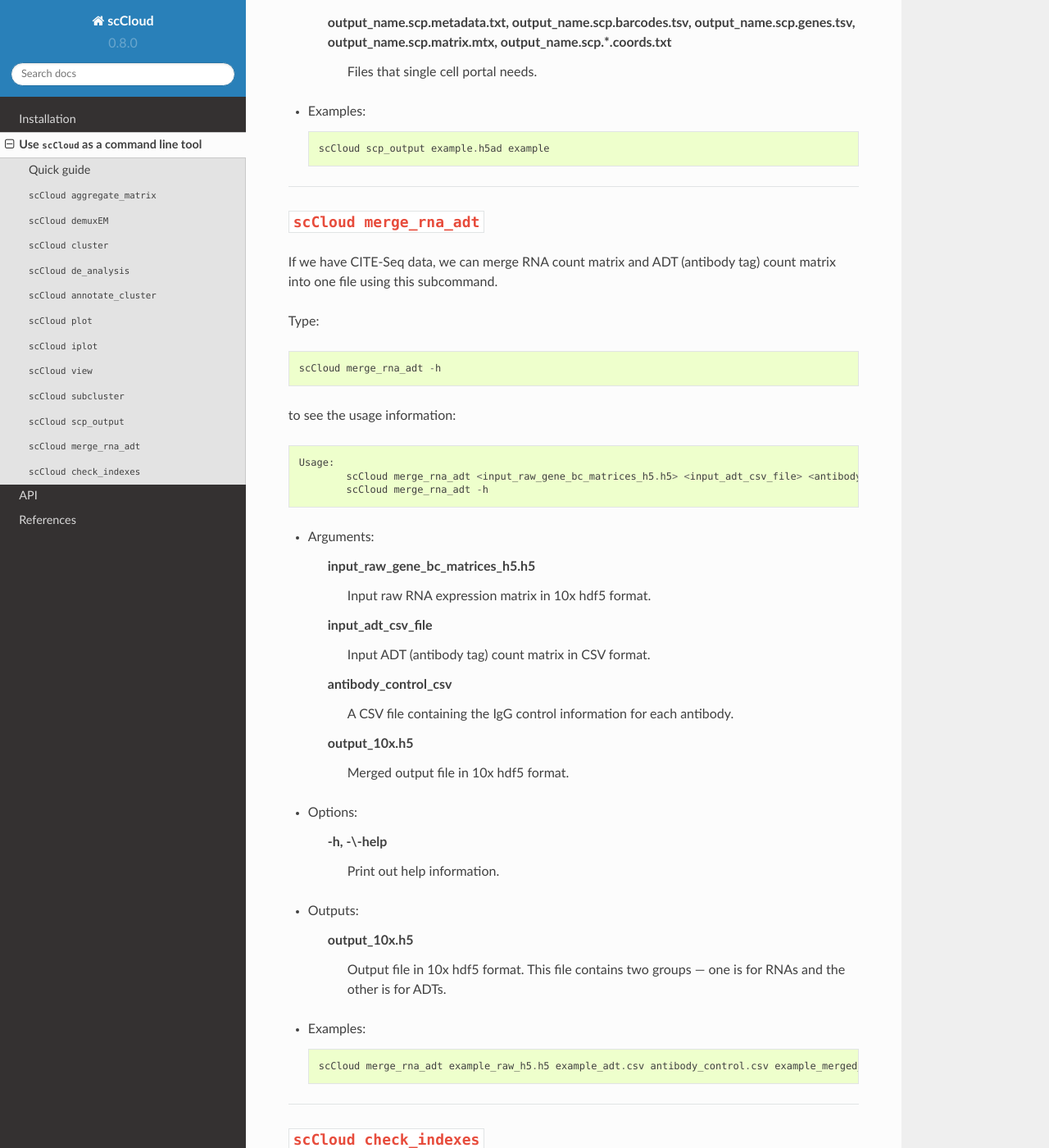
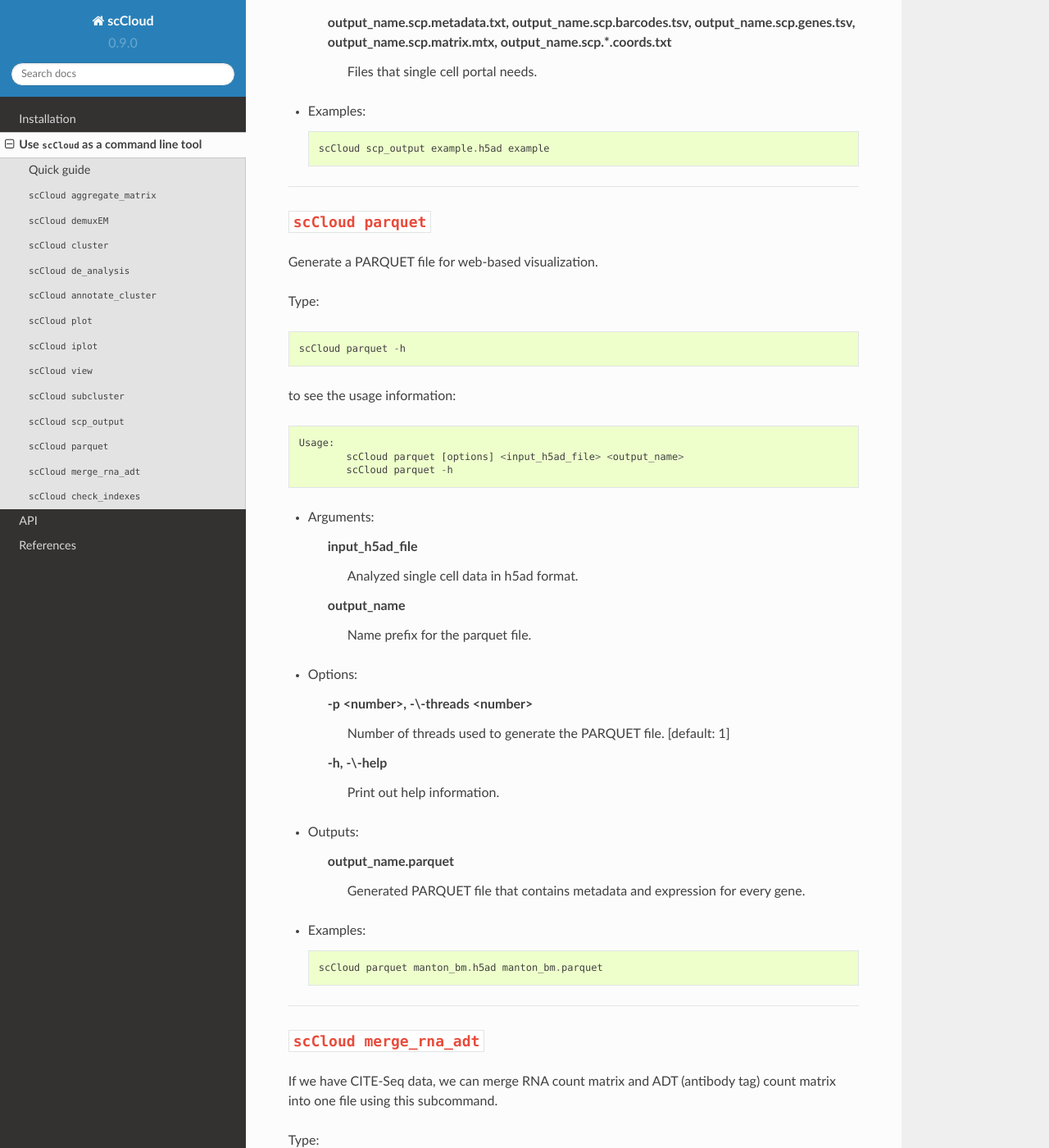
Before and after one commit to lilab-bcb/pegasus, a Sphinx documentation site: the page built from scCloud/docs/usage.rst, in a window 1280 px wide and 1400 px high, scrolled down 26391 px. Shown: the whole window at 82% size. Built offline with Sphinx 7.4.7 and the Read the Docs theme 2.0.0, drawn with Linux system fonts in a browser that asks for light colours; formulas are drawn with MathJax 3.

```diff
--- a/scCloud/docs/conf.py
+++ b/scCloud/docs/conf.py
@@ -23,9 +23,9 @@ copyright = '2018, Bo Li, Siranush Sarkizova, Joshua Gould, Marcin Tabaka, Orr A
 author = 'Bo Li, Siranush Sarkizova, Joshua Gould, Marcin Tabaka, Orr Ashenberg, and et al.'
 
 # The short X.Y version
-version = '0.8.0'
+version = '0.9.0'
 # The full version, including alpha/beta/rc tags
-release = '0.8.0'
+release = '0.9.0'
 
 
 # -- General configuration ---------------------------------------------------
--- a/scCloud/docs/usage.rst
+++ b/scCloud/docs/usage.rst
@@ -986,6 +986,50 @@ to see the usage information::
 ---------------------------------
 
 
+``scCloud parquet``
+^^^^^^^^^^^^^^^^^^^^^^^
+
+Generate a PARQUET file for web-based visualization.
+
+Type::
+
+	scCloud parquet -h
+
+to see the usage information::
+
+	Usage:
+		scCloud parquet [options] <input_h5ad_file> <output_name>
+		scCloud parquet -h
+
+* Arguments:
+
+	input_h5ad_file
+		Analyzed single cell data in h5ad format.
+
+	output_name
+		Name prefix for the parquet file.
+
+* Options:
+
+	\-p <number>, -\\-threads <number>
+		Number of threads used to generate the PARQUET file. [default: 1]
+
+	\-h, -\\-help
+		Print out help information.
+
+* Outputs:
+
+	output_name.parquet
+		Generated PARQUET file that contains metadata and expression for every gene.
+
+* Examples::
+
+	scCloud parquet manton_bm.h5ad manton_bm.parquet
+
+
+---------------------------------
+
+
 ``scCloud merge_rna_adt``
 ^^^^^^^^^^^^^^^^^^^^^^^^^
 
```
Also changed, not shown: README.md (deleted, +0 -357 lines), scCloud/docs/release_notes.rst (+7 -0 lines), 1 other file.
